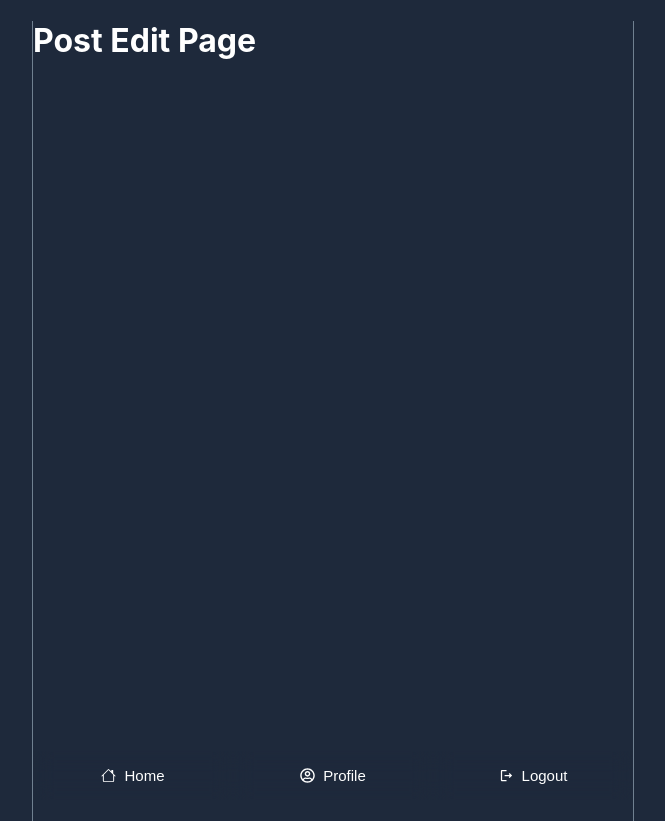
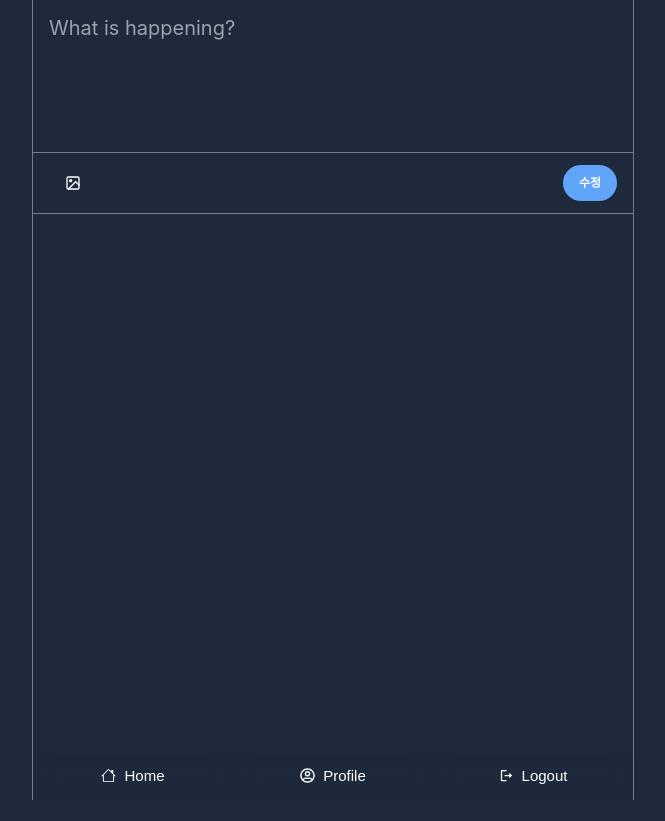
Before and after one commit to rany9077/twitter, a React (Create React App) app: page /posts/edit/1 in a window 1280 px wide. Shown: the whole page, without its empty margins (307-972 px from the left). After the commit the page ends 800 px from the top, so only its background shows below. Built offline with nearby package versions, Linux system fonts and the light colour scheme; no server answers; the database is empty; sample sign-in values are in the browser's storage.

Commit message:
게시글 수정하기

```diff
--- /dev/null
+++ b/src/pages/components/posts/PostEditForm.tsx
@@ -0,0 +1,70 @@
+import { useCallback, useEffect, useState } from "react";
+import { doc, getDoc, updateDoc } from "firebase/firestore";
+import { FiImage } from "react-icons/fi";
+import { db } from "firebaseApp";
+import { toast } from "react-toastify";
+import { useNavigate, useParams } from "react-router-dom";
+import { PostProps } from "pages/home";
+
+export default function PostEditForm(){
+    const params = useParams();
+    // console.log(params);
+    const [post, setPost] = useState<PostProps | null>(null);
+    const [content, setContent] = useState<string>("");
+    const navigate = useNavigate();
+    const handleFileUpload = () => {};
+
+    const getPost = useCallback(async () => {
+        if(params.id){
+            const docRef = doc(db, "posts", params.id);
+            const docSnap = await getDoc(docRef);
+            // console.log(docSnap.data(), docSnap.id);
+            setPost({...(docSnap?.data() as PostProps), id: docSnap.id});
+            setContent(docSnap?.data()?.content)
+        }
+    },[params.id])
+
+    const onSubmit = async (e: any) => {
+        e.preventDefault();
+
+        try{
+            if(post){
+                const postRef = doc(db, 'posts', post?.id);
+                await updateDoc(postRef,{
+                    content: content,
+                });
+                navigate(`/posts/${post?.id}`)
+                toast.success("게시글을 수정했습니다.");
+            }
+        } catch(e: any) {
+            // console.log(e)
+        }
+    };
+
+    const onChange = (e: React.ChangeEvent<HTMLTextAreaElement>) => {
+        const {
+            target: { name, value },
+        } = e;
+        // console.log(name,value)
+        if(name === "content") {
+            setContent(value)
+        }
+    };
+
+    useEffect(()=>{
+        if (params.id) getPost()
+    },[getPost, params.id])
+
+    return (
+        <form className="post-form" onSubmit={onSubmit}>
+            <textarea className="post-form__textarea" required name="content" id="content" placeholder="What is happening?" onChange={onChange} value={content}/>
+            <div className="post-form__submit-area">
+                <label htmlFor="file-input" className="post-form__file">
+                    <FiImage className="post-form__file-icon"/>
+                </label>
+                <input type="file" name="file-input" accept="image/*" onChange={handleFileUpload} className="hidden" />
+                <input type="submit" value="수정" className="post-form__submit-btn" />
+            </div>
+        </form>
+    )
+}
--- a/src/pages/posts/edit.tsx
+++ b/src/pages/posts/edit.tsx
@@ -1,3 +1,5 @@
+import PostEditForm from "pages/components/posts/PostEditForm";
+
 export default function PostEdit(){
-    return <h1>Post Edit Page</h1>
+    return <PostEditForm />
 }
```
